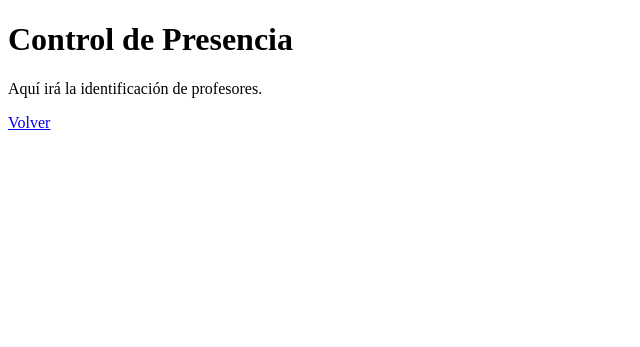
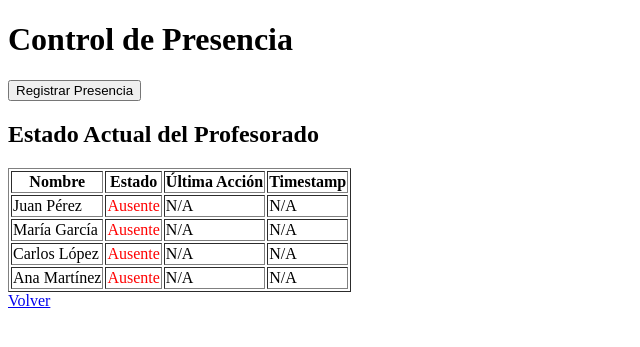
Before and after one commit to CliffHenning/Proyecto_Guardias, a Flask app: page /presencia in a window 1280 px wide. Shown: the top 347 px of the page, without its empty margins (0-640 px from the left). Run offline with Flask 3, Linux system fonts and the light colour scheme; data comes from the database, SQL or seed files in the repository; data that the repository does not hold is empty.

Commit message:
Se empieza con la implementacion de lectora rfid

```diff
--- a/app.py
+++ b/app.py
@@ -1,6 +1,8 @@
-from flask import Flask, render_template
+from flask import Flask, render_template, request, redirect, url_for, flash
+from modules.presencia.registro import registrar_presencia, obtener_estado_actual, identificar_profesor
 
 app = Flask(__name__)
+app.secret_key = 'your_secret_key'  # Necesario para flash messages
 
 @app.route("/")
 def index():
@@ -12,7 +14,24 @@ def vista_guardias():
 
 @app.route("/presencia")
 def vista_presencia():
-    return render_template("presencia.html")
+    estado = obtener_estado_actual()
+    return render_template("presencia.html", estado=estado)
+
+@app.route("/presencia/registrar", methods=["POST"])
+def registrar():
+    try:
+        profesor_id = identificar_profesor()
+        if profesor_id:
+            tipo = registrar_presencia(profesor_id)
+            flash(f"Registro de {tipo} exitoso", "success")
+        else:
+            flash("Profesor no identificado", "error")
+    except ValueError as e:
+        flash(str(e), "error")
+    except Exception as e:
+        flash(f"Error al registrar presencia: {str(e)}", "error")
+
+    return redirect(url_for("vista_presencia"))
 
 if __name__ == "__main__":
     app.run(debug=True)
--- /dev/null
+++ b/modules/presencia/registro.py
@@ -0,0 +1,58 @@
+import os
+from modules.presencia.rfid_service import identificar_rfid
+#from modules.presencia.huella_service import identificar_huella
+#from modules.presencia.facial_service import identificar_facial
+from modules.db.db_manager import DBManager
+from modules.db.models import Presencia
+
+def identificar_profesor():
+    metodo = os.getenv("METODO_PRESENCIA", "rfid")  # valor por defecto
+    if metodo == "rfid":
+        return identificar_rfid()
+    #elif metodo == "huella":
+    #    return identificar_huella()
+    #elif metodo == "facial":
+    #    return identificar_facial()
+    else:
+        raise ValueError(f"Método de presencia desconocido: {metodo}")
+
+def registrar_presencia(profesor_id):
+    """Registra entrada o salida del profesor."""
+    db_manager = DBManager()
+
+    # Obtener último registro de presencia del día
+    ultima_presencia = db_manager.get_presencia_hoy(profesor_id)
+
+    # Determinar si es entrada o salida
+    if ultima_presencia and ultima_presencia.tipo == 'entrada':
+        tipo = 'salida'
+    else:
+        tipo = 'entrada'
+
+    # Crear y guardar el registro
+    presencia = Presencia(profesor_id=profesor_id, tipo=tipo)
+    db_manager.insert_presencia(presencia)
+
+    return tipo
+
+def obtener_estado_actual():
+    """Obtiene el estado actual de todos los profesores (presente/ausente)."""
+    db_manager = DBManager()
+    profesores = db_manager.get_profesores()
+    presencias_hoy = db_manager.get_presencias_hoy()
+
+    estado = {}
+    for profesor in profesores:
+        # Obtener presencias del profesor ordenadas por timestamp
+        presencias_profesor = sorted([p for p in presencias_hoy if p.profesor_id == profesor.id],
+                                   key=lambda p: p.timestamp)
+        # Si el último registro es 'entrada', está presente
+        presente = presencias_profesor and presencias_profesor[-1].tipo == 'entrada'
+        estado[profesor.id] = {
+            'nombre': profesor.nombre,
+            'presente': presente,
+            'ultima_accion': presencias_profesor[-1].tipo if presencias_profesor else None,
+            'timestamp': presencias_profesor[-1].timestamp if presencias_profesor else None
+        }
+
+    return estado
--- a/templates/presencia.html
+++ b/templates/presencia.html
@@ -2,11 +2,52 @@
 <html>
 <head>
     <title>Presencia</title>
+    <style>
+        .presente { color: green; }
+        .ausente { color: red; }
+        .flash { padding: 10px; margin: 10px 0; border-radius: 5px; }
+        .success { background-color: #d4edda; color: #155724; }
+        .error { background-color: #f8d7da; color: #721c24; }
+    </style>
 </head>
 <body>
     <h1>Control de Presencia</h1>
 
-    <p>Aquí irá la identificación de profesores.</p>
+    {% with messages = get_flashed_messages(with_categories=true) %}
+        {% if messages %}
+            {% for category, message in messages %}
+                <div class="flash {{ category }}">{{ message }}</div>
+            {% endfor %}
+        {% endif %}
+    {% endwith %}
+
+    <form action="/presencia/registrar" method="post">
+        <button type="submit">Registrar Presencia</button>
+    </form>
+
+    <h2>Estado Actual del Profesorado</h2>
+    <table border="1">
+        <thead>
+            <tr>
+                <th>Nombre</th>
+                <th>Estado</th>
+                <th>Última Acción</th>
+                <th>Timestamp</th>
+            </tr>
+        </thead>
+        <tbody>
+            {% for profesor_id, info in estado.items() %}
+            <tr>
+                <td>{{ info.nombre }}</td>
+                <td class="{% if info.presente %}presente{% else %}ausente{% endif %}">
+                    {% if info.presente %}Presente{% else %}Ausente{% endif %}
+                </td>
+                <td>{{ info.ultima_accion or 'N/A' }}</td>
+                <td>{{ info.timestamp or 'N/A' }}</td>
+            </tr>
+            {% endfor %}
+        </tbody>
+    </table>
 
     <a href="/">Volver</a>
 </body>
```
Also changed, not shown: modules/presencia/rfid_service.py (added, +61 -0 lines), requirements-presence.txt (added, +22 -0 lines), README.md, 1 other file.
